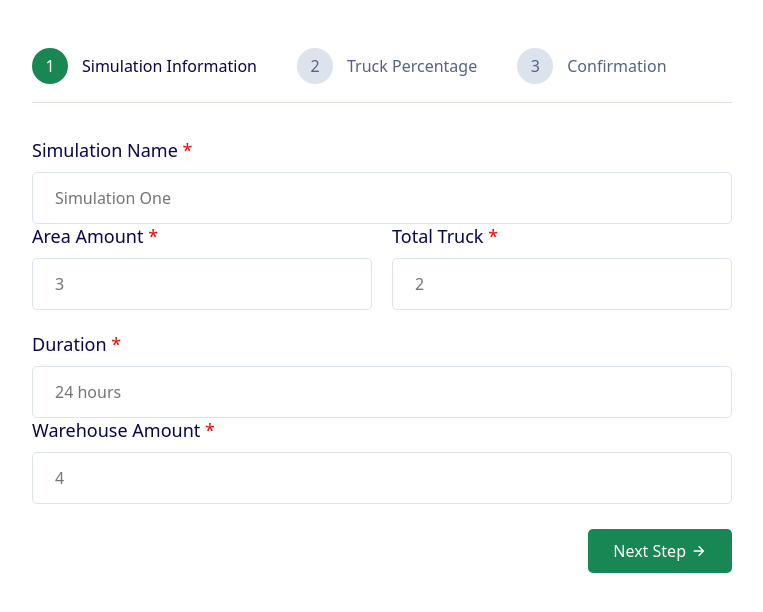
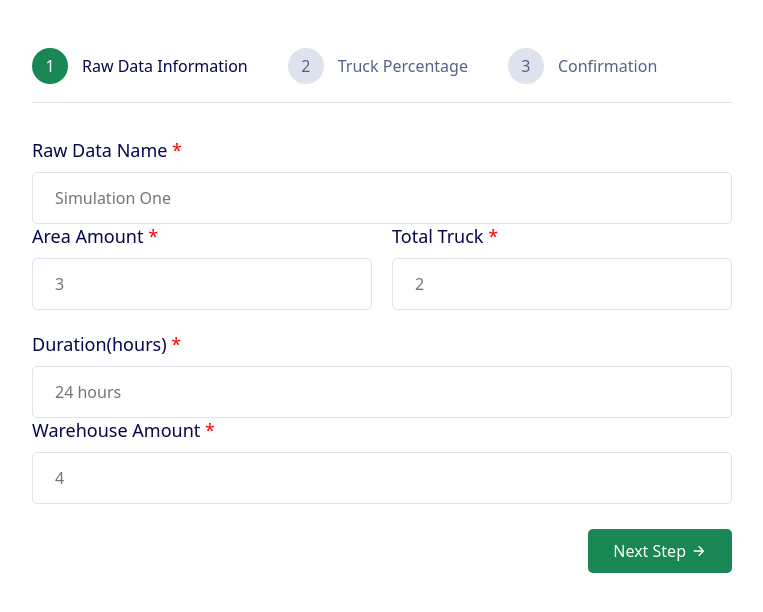
Before and after one commit to AlvinTanaya/ManPro, a PHP site: page / in a window 1280 px wide. Shown: the part 92-704 px from the top of the page, without its empty margins (258-1021 px from the left). Run offline with PHP 8.4, Linux system fonts and the light colour scheme; some libraries are stand-ins or nearby versions.

Commit message:
benerin button back

```diff
--- a/index.php
+++ b/index.php
@@ -329,7 +329,7 @@ require "ok2.php";
                     <ul>
                         <li class="formbold-step-menu1 active">
                             <span>1</span>
-                            Simulation Information
+                            Raw Data Information
                         </li>
                         <li class="formbold-step-menu2">
                             <span>2</span>
@@ -346,7 +346,7 @@ require "ok2.php";
                 <div class="formbold-form-step-1 active">
                     <div>
                         <div>
-                            <label for="SimulationName" class="formbold-form-label"> Simulation Name <span style="color: red;">*</span></label>
+                            <label for="SimulationName" class="formbold-form-label"> Raw Data Name <span style="color: red;">*</span></label>
                             <input type="text" name="simulationName" placeholder="Simulation One" id="simulationName" class="formbold-form-input" required />
                         </div>
                     </div>
@@ -363,7 +363,7 @@ require "ok2.php";
                     </div>
                     <div>
                         <div>
-                            <label for="duration" class="formbold-form-label"> Duration <span style="color: red;">*</span></label>
+                            <label for="duration" class="formbold-form-label"> Duration(hours) <span style="color: red;">*</span></label>
                             <input type="duration" name="duration" id="duration" placeholder="24 hours" class="formbold-form-input" required />
                         </div>
                     </div>
@@ -382,7 +382,7 @@ require "ok2.php";
                 <div class="formbold-form-step-3">
                     <div class="formbold-form-confirm">
                         <p>
-                            "Are you certain you want to submit these data?"
+                            Are you certain you want to submit these data?
                         </p>
                     </div>
                 </div>
@@ -694,7 +694,7 @@ require "ok2.php";
 
                 let newPageContent = `
                 <p>
-                    "Please specify the percentage, starting distance, and ending distance you would like to use for the simulation."
+                    Please specify the percentage, starting distance, and ending distance you would like to use for the simulation.
                 </p>
                 `;
                 for (let i = 1; i <= jumlahArea; i++) {
@@ -857,7 +857,7 @@ require "ok2.php";
                     title: 'Success!',
                     text: 'Data has been saved!',
                     icon: 'success',
-                    timer: 1000, // 5000 milliseconds (5 seconds)
+                    timer: 3000, // 5000 milliseconds (5 seconds)
                     showConfirmButton: false, // To prevent users from closing it manually
                 }).then(() => {
                     document.querySelector("form").submit()
```
Also changed, not shown: simul.php (+13 -13 lines).
